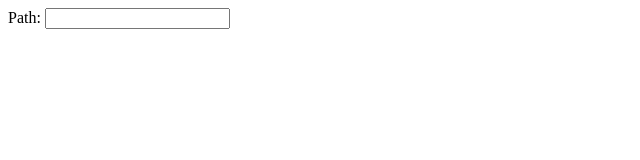
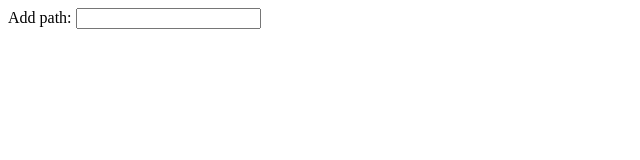
Before and after one commit to signothecat/tiny-url-sync-js, a plain HTML site: page index.html in a window 1280 px wide. Shown: the full height of the page, 0-640 px from the left. Drawn offline with Linux system fonts and the light colour scheme.

Commit message:
💄 ui: update label

```diff
--- a/index.html
+++ b/index.html
@@ -1,3 +1,3 @@
-<label for="textInput">Path:</label>
+<label for="textInput">Add path:</label>
 <input type="text" id="textInput" />
 <script src="tinyUrlSync.js"></script>
```
